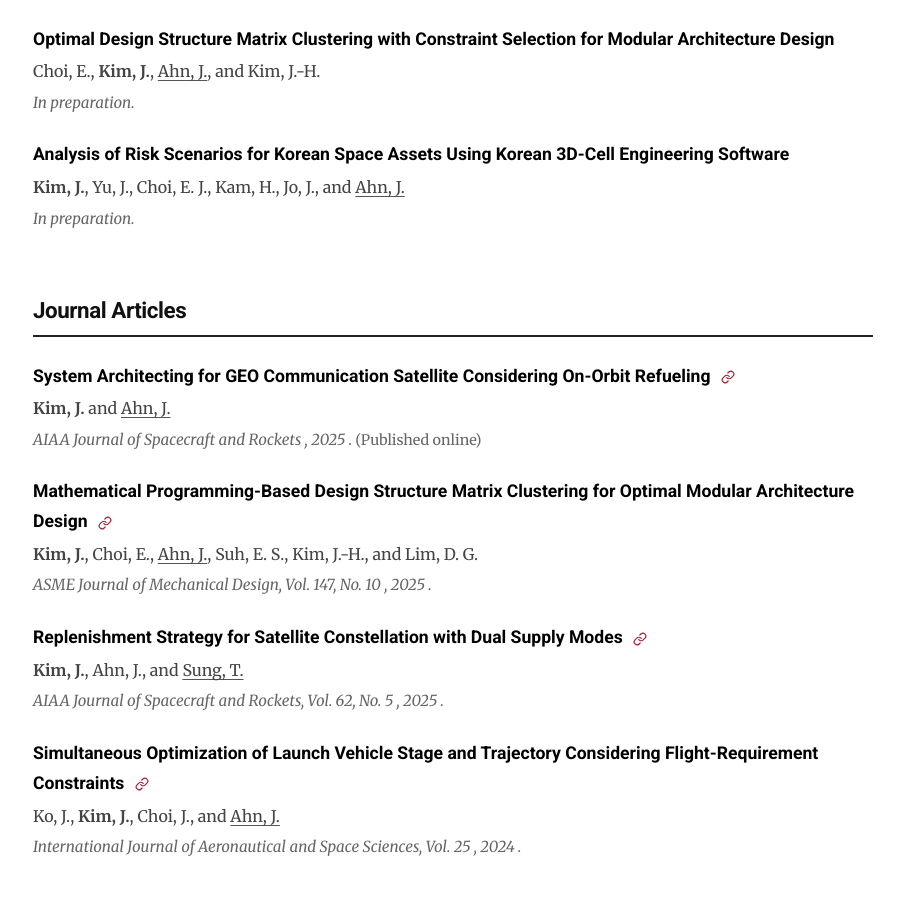
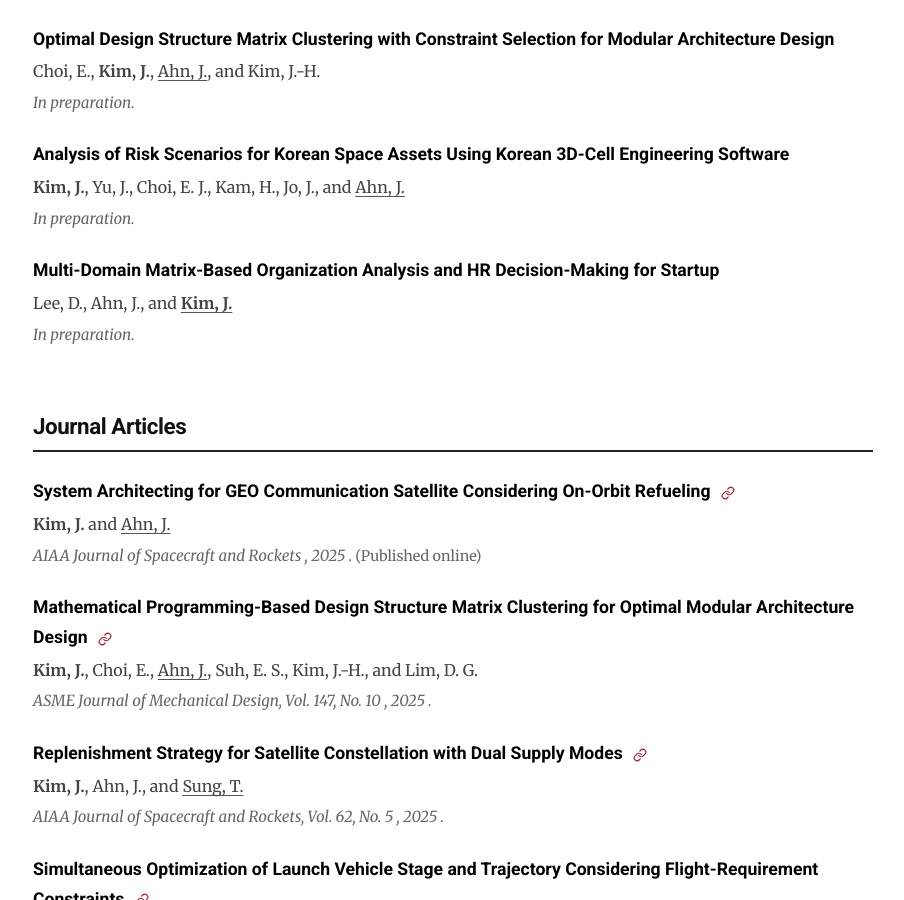
Before and after one commit to jaewoo-space/jaewoo-space.github.io, a Jekyll site: the page built from publications.md, in a window 1280 px wide and 900 px high, scrolled down 933 px. Shown: the whole window, without its empty margins (187-1091 px from the left). Built offline with Jekyll 4.4.1, drawn with Linux system fonts in a browser that asks for light colours.

Commit message:
Update publications.yml

```diff
--- a/_data/publications.yml
+++ b/_data/publications.yml
@@ -70,6 +70,12 @@
   year: 2025
   type: "preprint"
 
+- title: "Multi-Domain Matrix-Based Organization Analysis and HR Decision-Making for Startup"
+  authors: "Lee, D., Ahn, J., and <u><b>Kim, J.</b></u>"
+  venue: "In preparation"
+  year: 2025
+  type: "preprint"
+
 # ==========================================
 # Conference Proceedings
 # ==========================================
```
